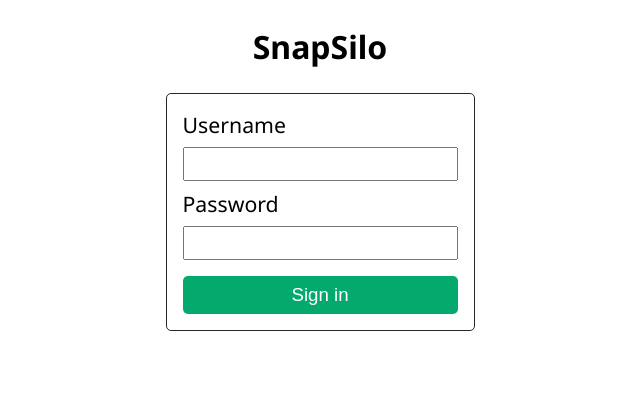
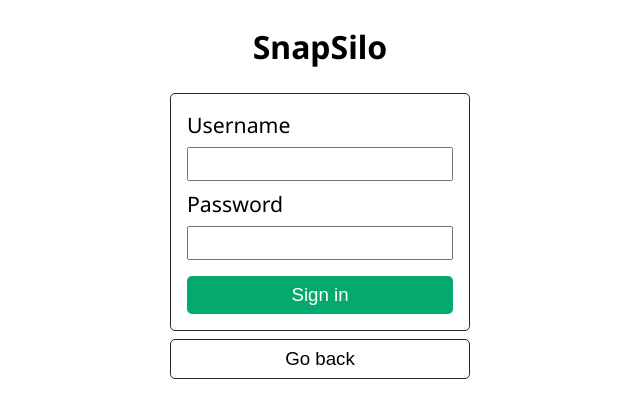
Before and after one commit to ashmeet28/snapsilo, a React (Vite) app: page / in a window 1280 px wide. Shown: the top 418 px of the page, without its empty margins (320-960 px from the left). Built offline with nearby package versions, Linux system fonts and the light colour scheme.

Commit message:
Added go back btn

```diff
--- a/src/SignInScene.jsx
+++ b/src/SignInScene.jsx
@@ -16,6 +16,9 @@
                 <br />
                 <button>Sign in</button>
             </div>
+            <div id='div_7294'>
+                <button>Go back</button>
+            </div>
         </>
     )
 }
--- a/src/SignInScene.scss
+++ b/src/SignInScene.scss
@@ -1,8 +1,15 @@
+#h1_1941 {
+    width: 300px;
+    margin: 25px auto;
+    text-align: center;
+}
+
 #div_9279 {
     padding: 16px;
     border: 1px solid #272727;
-    width: 275px;
-    margin: 0px auto;
+    width: 300px;
+    box-sizing: border-box;
+    margin: 8px auto;
     border-radius: 5px;
 
     input {
@@ -30,8 +37,18 @@
     }
 }
 
-#h1_1941 {
+#div_7294 {
     width: 300px;
-    margin: 25px auto;
-    text-align: center;
+    margin: 0px auto;
+
+    button {
+        box-sizing: border-box;
+        width: 100%;
+        font-size: 1.17em;
+        padding: 8px;
+        background-color: #ffffff;
+        color: #000000;
+        border: 1px solid #272727;
+        border-radius: 5px;
+    }
 }
```
